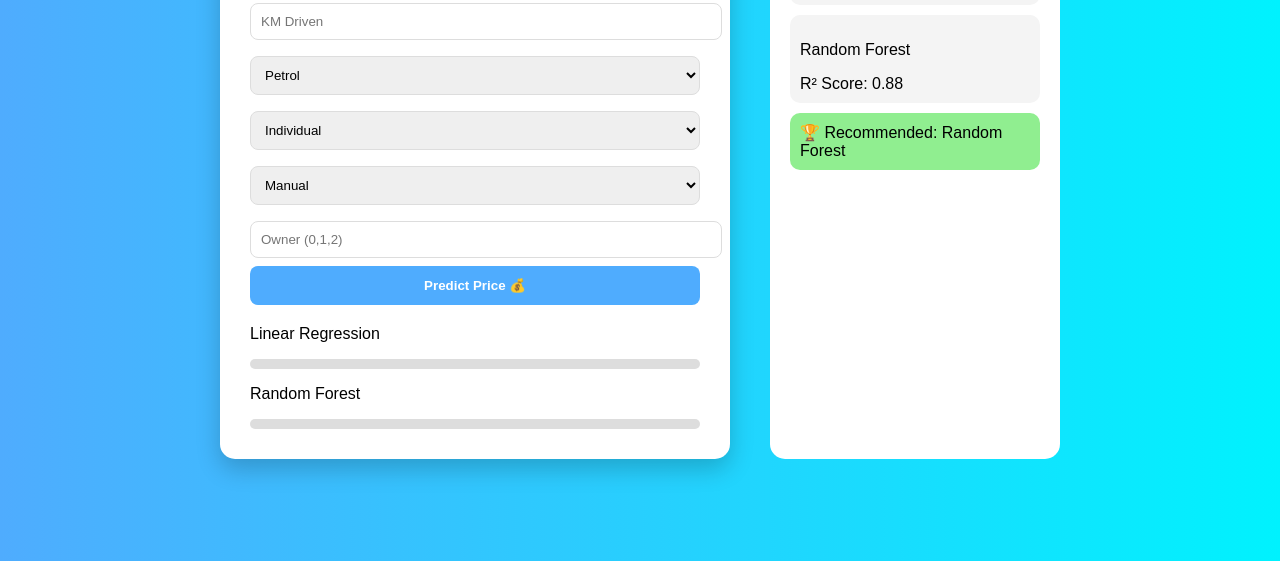
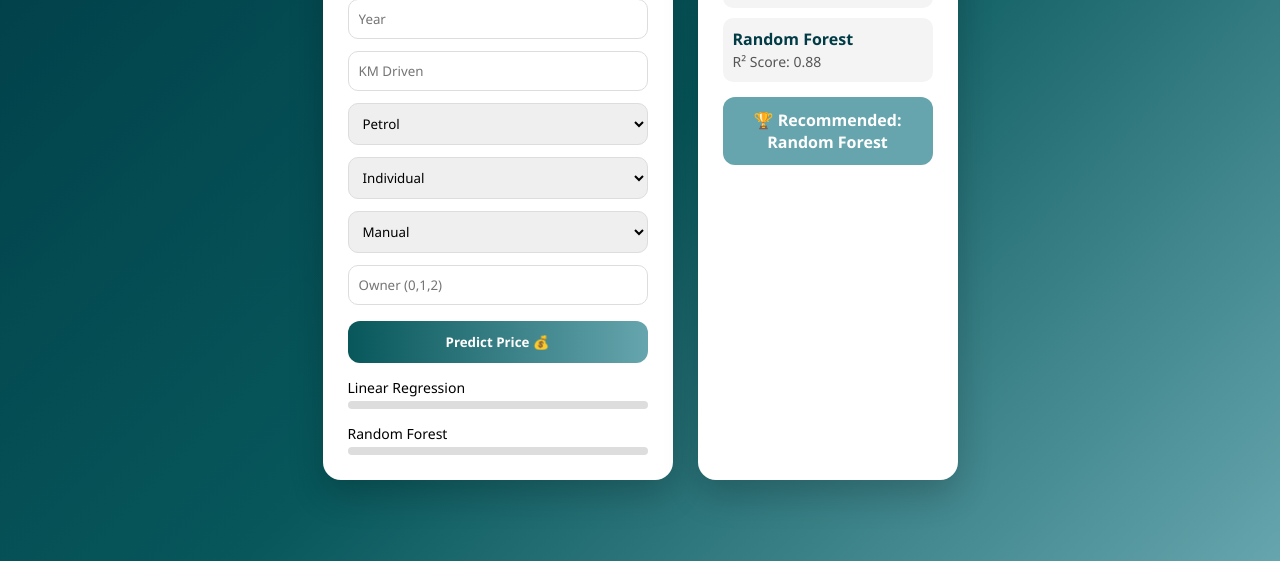
Before and after one commit to Nasteha153/Final-ds-ml-project, a plain HTML site: page frontend/index.html in a window 1280 px wide. Shown: the part 239-800 px from the top of the page. Drawn offline with Linux system fonts and the light colour scheme.

Commit message:
added layoutimprovement

```diff
--- a/frontend/style.css
+++ b/frontend/style.css
@@ -1,94 +1,132 @@
-body {
-    font-family: Arial;
-    background: linear-gradient(to right, #4facfe, #00f2fe);
+/* RESET */
+* {
   margin: 0;
+  padding: 0;
+  box-sizing: border-box;
+  font-family: "Segoe UI", sans-serif;
 }
 
+/* BODY */
+body {
+  background: linear-gradient(135deg, #003B46, #07575B, #66A5AD);
+  min-height: 100vh;
+  display: flex;
+  align-items: center;
+  justify-content: center;
+}
+
+/* CONTAINER */
 .container {
   display: flex;
-    justify-content: center;
-    gap: 40px;
-    margin-top: 40px;
+  gap: 25px;
+  flex-wrap: wrap;
 }
 
 /* LEFT CARD */
 .card {
-    background: white;
-    padding: 30px;
-    width: 450px;
-    border-radius: 15px;
-    box-shadow: 0 10px 25px rgba(0,0,0,0.2);
+  background: #ffffff;
+  padding: 25px;
+  border-radius: 18px;
+  width: 350px;
+  box-shadow: 0 15px 35px rgba(0,0,0,0.2);
+  transition: 0.3s;
+}
+
+.card:hover {
+  transform: translateY(-5px);
+}
+
+/* RIGHT CARD */
+.analytics {
+  background: #ffffff;
+  padding: 25px;
+  border-radius: 18px;
+  width: 260px;
+  box-shadow: 0 15px 35px rgba(0,0,0,0.2);
+}
+
+/* TITLE */
+h1 {
+  color: #003B46;
+  margin-bottom: 5px;
 }
 
 .subtitle {
-    color: gray;
+  color: #666;
+  margin-bottom: 15px;
   font-size: 14px;
 }
 
-.form input, .form select {
+/* FORM */
+.form input,
+.form select {
   width: 100%;
   padding: 10px;
-    margin: 8px 0;
-    border-radius: 8px;
+  margin: 6px 0;
+  border-radius: 10px;
   border: 1px solid #ddd;
+  transition: 0.2s;
 }
 
+.form input:focus,
+.form select:focus {
+  border-color: #07575B;
+  outline: none;
+  box-shadow: 0 0 5px rgba(7, 87, 91, 0.3);
+}
+
+/* BUTTON */
 button {
   width: 100%;
   padding: 12px;
-    background: #4facfe;
+  margin-top: 10px;
   border: none;
+  border-radius: 12px;
+  background: linear-gradient(90deg, #07575B, #66A5AD);
   color: white;
   font-weight: bold;
-    border-radius: 8px;
   cursor: pointer;
+  transition: 0.3s;
 }
 
 button:hover {
-    background: #007bff;
+  opacity: 0.9;
+  transform: scale(1.02);
 }
 
+/* RESULT */
+#result {
+  margin-top: 15px;
+  color: #07575B;
+  font-size: 18px;
+}
+
+/* ERROR */
 .error {
   color: red;
+  font-size: 14px;
 }
 
-#result {
-    color: green;
+/* LOADING */
+.loading {
+  margin-top: 10px;
+  color: #07575B;
+  font-weight: bold;
 }
 
-/* RIGHT SIDE */
-.analytics {
-    background: white;
-    padding: 20px;
-    width: 250px;
-    border-radius: 15px;
+/* PROGRESS BARS */
+.bar {
+  margin-top: 15px;
 }
 
-.box {
-    background: #f4f4f4;
-    padding: 10px;
-    margin: 10px 0;
-    border-radius: 10px;
+.bar p {
+  font-size: 14px;
+  margin-bottom: 4px;
 }
 
-.recommend {
-    background: lightgreen;
-    padding: 10px;
-    border-radius: 10px;
-    margin-top: 10px;
-}
-/* LOADING */
-.loading {
-    display: none;
-    color: blue;
-    font-weight: bold;
-    margin-top: 10px;
-}
-
-/* PROGRESS BAR */
 .progress {
   width: 100%;
-    height: 10px;
+  height: 8px;
   background: #ddd;
   border-radius: 10px;
   overflow: hidden;
@@ -97,10 +135,43 @@ button:hover {
 .progress div {
   height: 100%;
   width: 0%;
-    background: linear-gradient(to right, #4facfe, #00f2fe);
-    transition: width 1s ease;
+  background: linear-gradient(90deg, #07575B, #66A5AD);
+  transition: width 1s ease-in-out;
 }
 
-.bar {
-    margin-top: 10px;
+/* ANALYTICS BOX */
+.box {
+  background: #f4f4f4;
+  padding: 10px;
+  border-radius: 10px;
+  margin: 10px 0;
 }
+
+.box p {
+  font-weight: bold;
+  color: #003B46;
+}
+
+.box span {
+  font-size: 14px;
+  color: #555;
+}
+
+/* RECOMMENDED */
+.recommend {
+  background: #66A5AD;
+  color: white;
+  padding: 12px;
+  border-radius: 12px;
+  margin-top: 15px;
+  text-align: center;
+  font-weight: bold;
+}
+
+/* RESPONSIVE */
+@media (max-width: 768px) {
+  .container {
+    flex-direction: column;
+    align-items: center;
+  }
+}
```
Also changed, not shown: 2 other files. Lines whose indentation alone changed are shown as unchanged.
